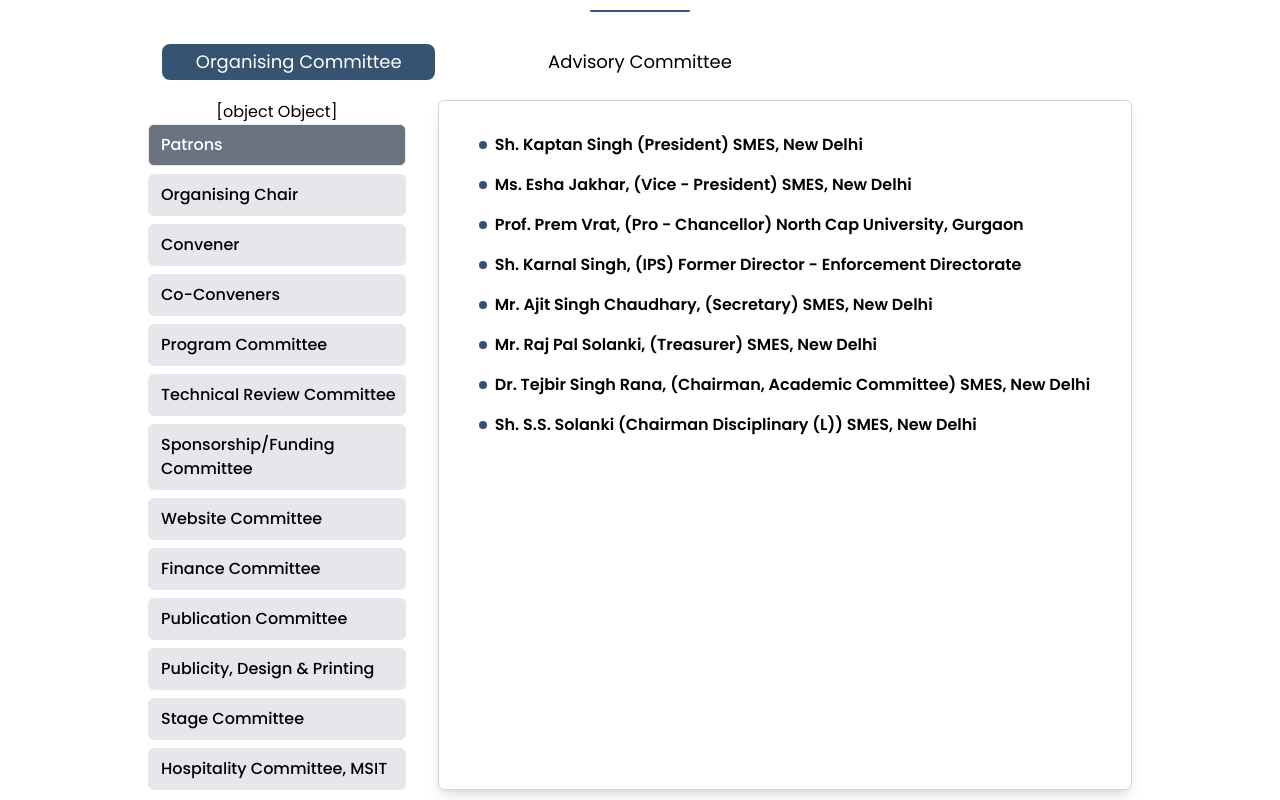
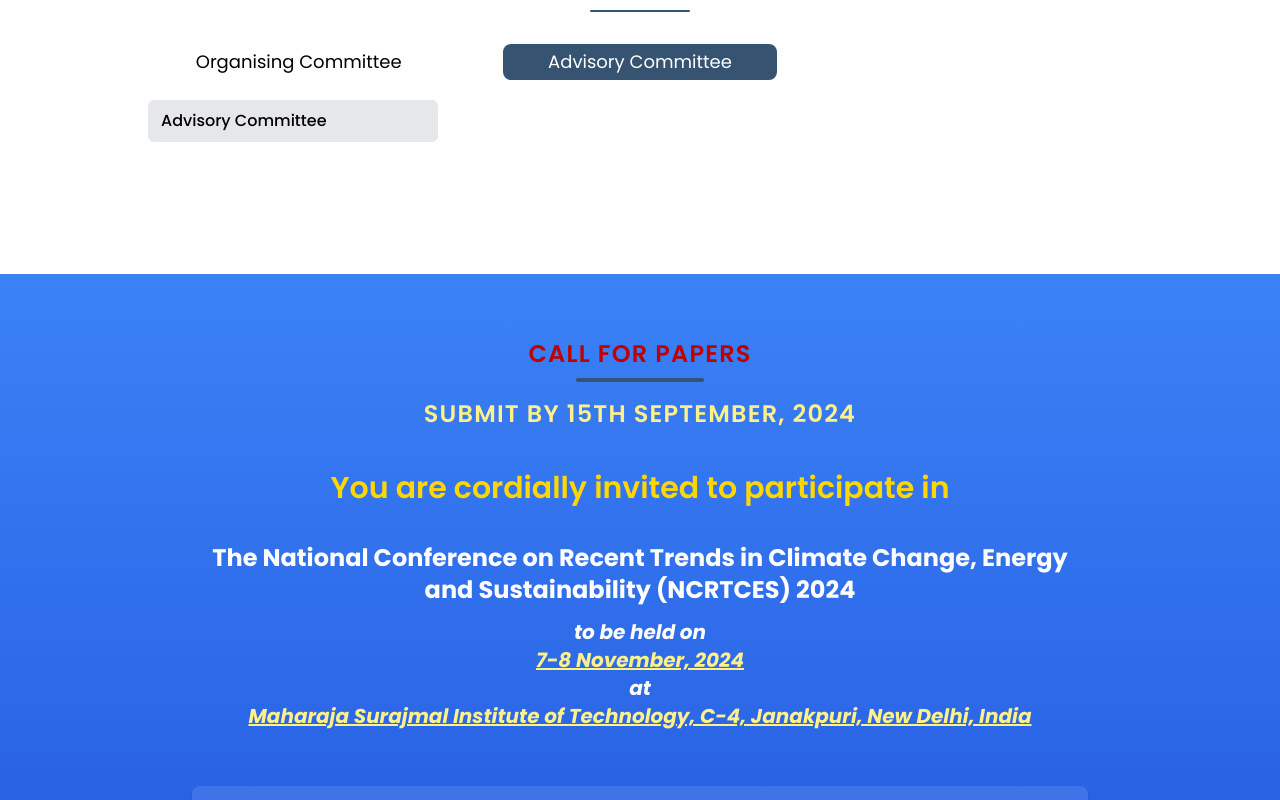
Before and after one commit to c4dr-me/ncrtces-website, a React (Vite) app: page /committee in a window 1280 px wide. Both pictures are taken after a click on the button "Advisory Committee". Shown: the part 2495-3295 px from the top of the page. Built offline with nearby package versions, Linux system fonts and the light colour scheme.

Commit message:
fixed adv comm

```diff
--- a/pages/Committee.jsx
+++ b/pages/Committee.jsx
@@ -1,18 +1,19 @@
-import  { useState, useEffect, useRef } from 'react';
+import { useState, useEffect, useRef } from 'react';
 import './style.css';
 
 const Committee = () => {
   const [activeCommittee, setActiveCommittee] = useState(null);
-  const [activeTab, setActiveTab] = useState(null);
+  const [activeTab, setActiveTab] = useState('committee0'); // Default to 'committee0' tab
   const listRef = useRef(null);
-  const changeTab = (id) =>{
+
+  const changeTab = (id) => {
     if (window.innerWidth < 768) {
       setActiveTab((prevActiveCommittee) => (prevActiveCommittee === id ? null : id));
     } else {
       setActiveTab(id);
     }
   };
-  // Function to set the active committee (no toggling off on desktop)
+
   const handleCommitteeClick = (id) => {
     if (window.innerWidth < 768) {
       setActiveCommittee((prevActiveCommittee) => (prevActiveCommittee === id ? null : id));
@@ -36,6 +37,7 @@ const Committee = () => {
       window.removeEventListener('resize', updateActiveCommittee);
     };
   }, []);
+
   useEffect(() => {
     if (activeTab && listRef.current && activeTab !== 'committee0') {
       const element = listRef.current;
@@ -51,6 +53,7 @@ const Committee = () => {
       });
     }
   }, [activeTab]);
+
   useEffect(() => {
     if (activeCommittee && listRef.current && activeCommittee !== 'committee0') {
       const element = listRef.current;
@@ -66,6 +69,7 @@ const Committee = () => {
       });
     }
   }, [activeCommittee]);
+
   const commiteeNew = [
     {
       id:'advisory',
@@ -216,6 +220,28 @@ const Committee = () => {
     },
   ];
 
+
+
+  const renderMembers = () => {
+    const committeeList = activeTab === 'committee0' ? committees : commiteeNew;
+    return committeeList.map(
+      (committee) =>
+        activeCommittee === committee.id && (
+          <ul key={committee.id} className="text-left">
+            {committee.members.map((member, index) => (
+              <li
+                key={index}
+                className="py-2 text-black pl-4 flex items-center transition-all duration-200 hover:bg-gray-100 rounded-md cursor-pointer"
+              >
+                <span className="inline-block w-2 h-2 bg-[#365372] rounded-full mr-2"></span>
+                <span className="font-semibold">{member.name}</span>
+              </li>
+            ))}
+          </ul>
+        )
+    );
+  };
+
   return (
     <section id="committee" className="committee-section section hauto py-12">
       <div className="w-full">
@@ -227,18 +253,14 @@ const Committee = () => {
             <div className="w-[100px] h-[2px] mx-auto mt-2 bg-[#365372] rounded-xl mb-8"></div>
           </div>
           <div className="grid grid-cols-1 md:grid-cols-3 mt-8 mx-auto">
-            <button className="mx-auto tab text-lg rounded-lg text-white w-[80%] py-1 bg-[#365372]" onClick={()=>changeTab('committee0')}>Organising Committee</button>
-            <button className="mx-auto tab text-lg rounded-lg text-black w-[80%] py-1 bg-white" onClick={()=>changeTab('advisory')}>Advisory Committee</button>
+            <button className={`mx-auto tab text-lg rounded-lg ${activeTab === 'committee0' ? 'text-white bg-[#365372]' : 'text-black bg-white'} w-[80%] py-1`} onClick={() => changeTab('committee0')}>Organising Committee</button>
+            <button className={`mx-auto tab text-lg rounded-lg ${activeTab === 'advisory' ? 'text-white bg-[#365372]' : 'text-black bg-white'} w-[80%] py-1`} onClick={() => changeTab('advisory')}>Advisory Committee</button>
           </div>
           <div className="flex flex-col md:flex-row md:space-x-8 m-5">
             <div className="w-full md:w-[300px] relative">
               <ul className="space-y-2">
-                {`${activeTab==='committee0' ?(
-                  <h1>Hello</h1>
-                ) :(
-                  <h2>Help</h2>
-                ) }`}
-                {committees.map((committee) => (
+                {activeTab === 'committee0' ? (
+                  committees.map((committee) => (
                     <li key={committee.id} className="relative">
                       <button
                         className={`hover:text-white focus:text-white w-full bg-gray-200 text-left pl-3 py-2 rounded-md font-medium hover:bg-gray-500 transition-all duration-200 ease-in-out  focus:outline-none focus:bg-gray-500 lg:w-full md:w-[190px] border border-borderColor ${
@@ -265,26 +287,41 @@ const Committee = () => {
                         ))}
                       </ul>
                     </li>
-                ))}
-              </ul>
-            </div>
-            <div ref={listRef} className="hidden md:block mt-4 md:mt-0 w-full md:w-[800px] bg-white rounded-md shadow-lg p-6 border border-gray-300">
-              {committees.map(
-                (committee) =>
-                  activeCommittee === committee.id && (
-                    <ul key={committee.id} className="text-left">
+                  ))
+                ) : (
+                  commiteeNew.map((committee) => (
+                    <li key={committee.id} className="relative">
+                      <button
+                        className={`hover:text-white focus:text-white w-full bg-gray-200 text-left pl-3 py-2 rounded-md font-medium hover:bg-gray-500 transition-all duration-200 ease-in-out  focus:outline-none focus:bg-gray-500 lg:w-full md:w-[190px] border border-borderColor ${
+                          activeCommittee === committee.id ? 'bg-gray-500 text-white' : ''
+                        }`}
+                        onClick={() => handleCommitteeClick(committee.id)}
+                      >
+                        {committee.id === 'advisory' ? 'Advisory Committee' : committee.name}
+                      </button>
+                      <ul
+                        id={committee.id}
+                        className={`${
+                          activeCommittee === committee.id ? 'block' : 'hidden'
+                        } md:hidden bg-white mt-2 rounded-md shadow-lg text-left p-5 border borderColor`}
+                      >
                         {committee.members.map((member, index) => (
                           <li
                             key={index}
-                          className="py-2 text-black pl-4 flex items-center transition-all duration-200 hover:bg-gray-100 rounded-md cursor-pointer"
+                            className="py-1 text-black pl-4 flex items-center transition-all duration-200 hover:bg-gray-100 rounded-md"
                           >
-                          <span className="inline-block w-2 h-2 bg-[#365372] rounded-full mr-2"></span>
+                            <span className="inline-block w-2 h-2 bg-[#365372] rounded-full mr-2 shrink-0"></span>
                             <span className="font-semibold">{member.name}</span>
                           </li>
                         ))}
                       </ul>
-                  )
+                    </li>
+                  ))
                 )}
+              </ul>
+            </div>
+            <div className="md:w-[calc(100%-300px)] border-b md:border-0 border-gray-300 pb-5" ref={listRef}>
+              {renderMembers()}
             </div>
           </div>
         </div>
```
Lines whose indentation alone changed are shown as unchanged.
